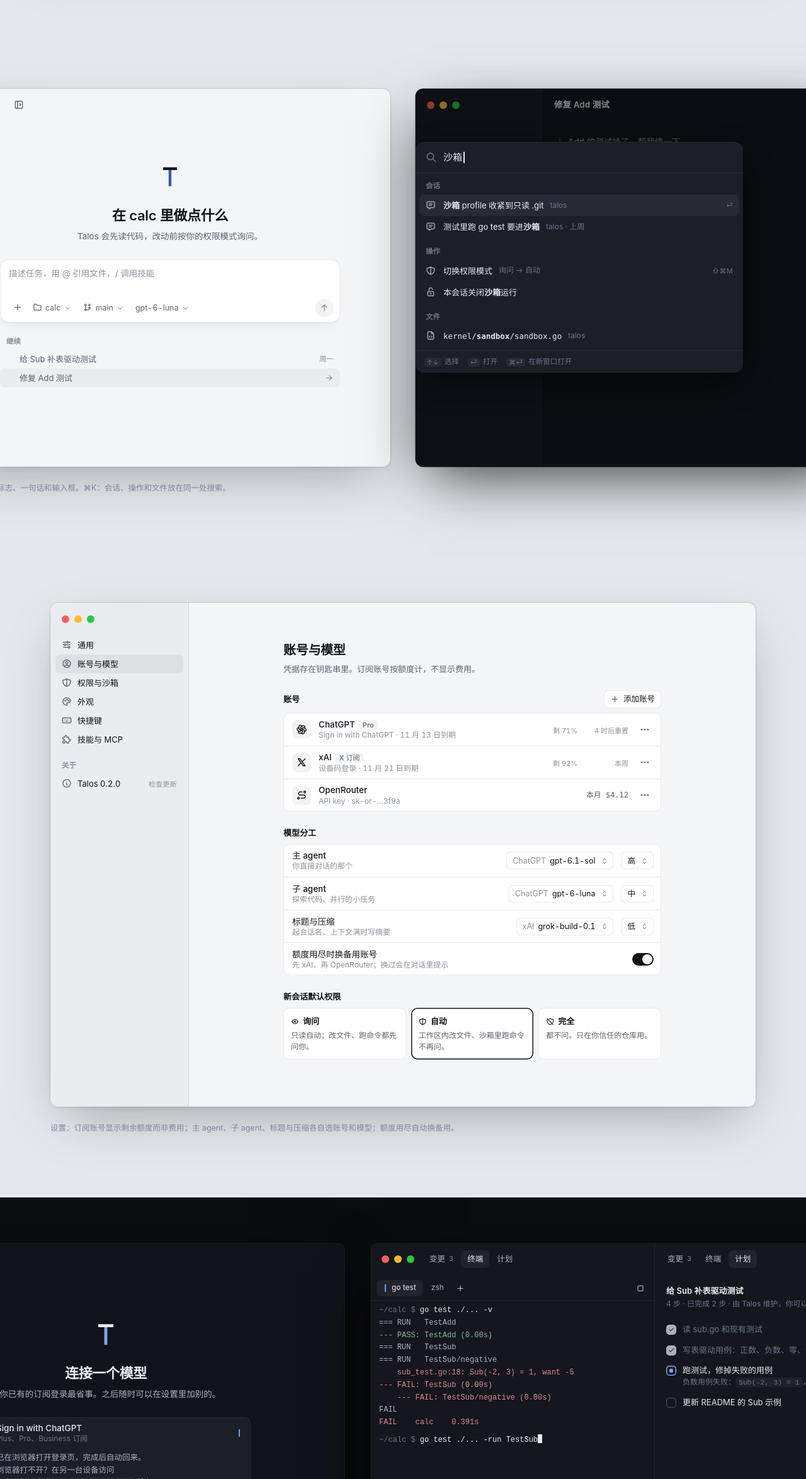
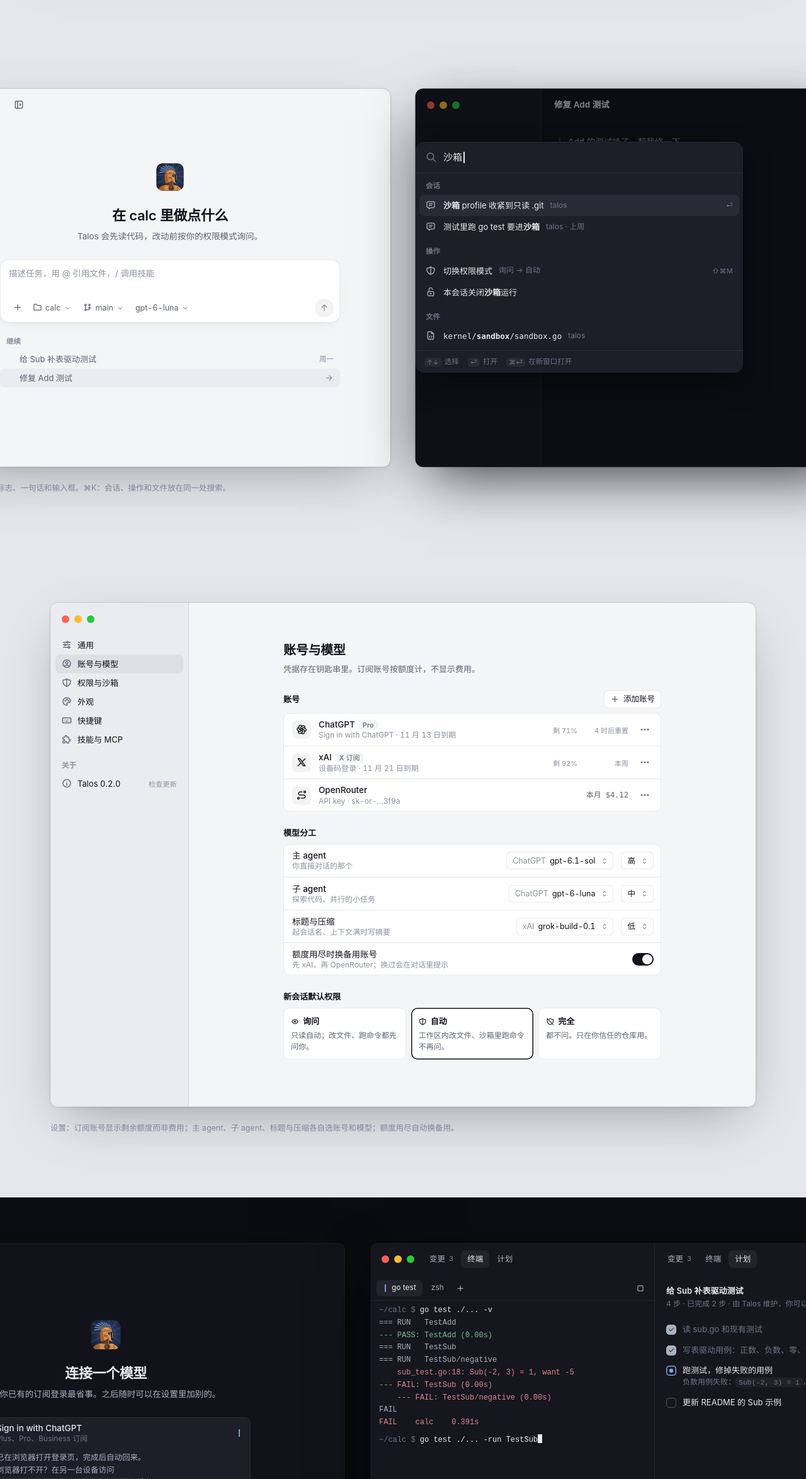
Before and after one commit to shqingda/stratum, a plain HTML site: page design/mockups.html in a window 1280 px wide. Shown: the part 2103-4451 px from the top of the page at 63% size. Drawn offline with Linux system fonts and the light colour scheme.

Commit message:
Mockups: use the Talos app icon in the empty state and sign-in
Co-Authored-By: Claude Opus 5.5 <noreply@anthropic.com>

```diff
--- a/design/mockups.html
+++ b/design/mockups.html
@@ -501,7 +501,7 @@ ok  	calc	0.412s</pre></div>
     <div class="main">
       <div class="bar"><div class="lights" style="margin-right:14px"><b></b><b></b><b></b></div><span class="ib"><i class="ti ti-layout-sidebar-left-expand"></i></span><span class="sp"></span></div>
       <div class="hello">
-        <svg width="44" height="44" viewBox="0 0 120 120"><rect x="54" y="30" width="12" height="70" fill="var(--live)"/><rect x="30" y="18" width="60" height="12" fill="var(--fg)"/></svg>
+        <img src="icon/talos-mech.svg" width="54" height="54" alt="" style="display:block;margin:-5px">
         <h2>在 calc 里做点什么</h2>
         <p>Talos 会先读代码，改动前按你的权限模式询问。</p>
         <div class="box">
@@ -606,7 +606,7 @@ ok  	calc	0.412s</pre></div>
     <div class="main">
       <div class="bar"><div class="lights on"><b></b><b></b><b></b></div></div>
       <div class="onb">
-        <svg width="48" height="48" viewBox="0 0 120 120"><rect x="54" y="30" width="12" height="70" fill="var(--live)"/><rect x="30" y="18" width="60" height="12" fill="var(--fg)"/></svg>
+        <img src="icon/talos-mech.svg" width="58" height="58" alt="" style="display:block;margin:-5px">
         <h2>连接一个模型</h2>
         <p class="l">用你已有的订阅登录最省事。之后随时可以在设置里加别的。</p>
         <div class="group">
```
Also changed, not shown: design/README.md, design/mockups.png.
